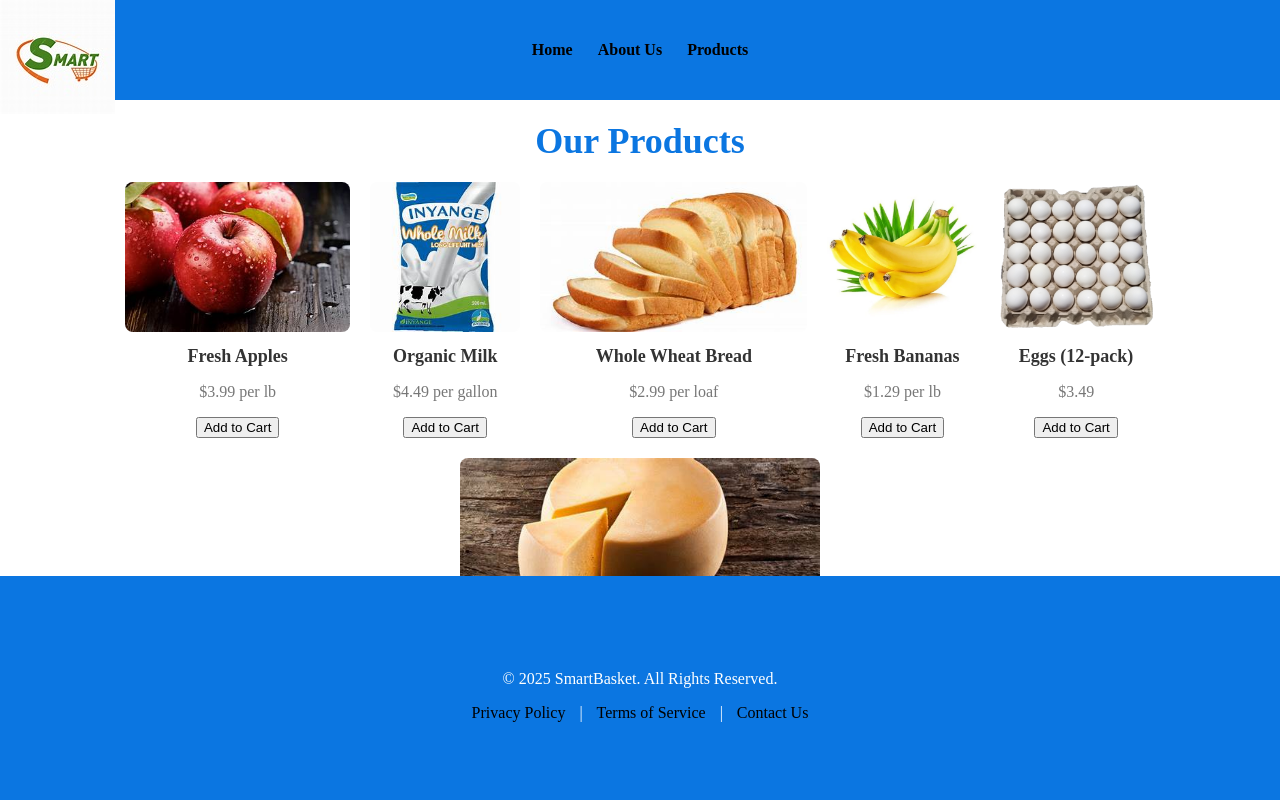
After one commit to Eulalienduhuye/Inventory-management-system, a PHP site: page /products.html in a window 1280 px wide. The commit adds this page. Run offline with PHP 8.4, Linux system fonts and the light colour scheme.

Commit message:
product page

```diff
--- a/home.html
+++ b/home.html
@@ -17,7 +17,6 @@
         <div><a href="home.html">Home</a></div>
         <div><a href="about_us.html">About Us</a></div>
         <div><a href="products.html">Products</a></div>
-        <div><a href="contact.html">Contact</a></div>
         <div class="button"> <button><a href="login.html">Login</a></button></div>
         <div class="button1"> <button><a href="signup.html">Sign Up</a></button></div>
       </div>
@@ -46,7 +45,8 @@
       <div class="footer-links">
         <a href="privacy.html">Privacy Policy</a> |
         <a href="terms.html">Terms of Service</a> |
-        <a href="contact.html">Contact Us</a>
+        <a href="contact.html">Contact</a>
+
       </div>
     </div>
   </footer>
--- /dev/null
+++ b/products.html
@@ -0,0 +1,85 @@
+<!DOCTYPE html>
+<html lang="en">
+<head>
+  <meta charset="UTF-8">
+  <meta name="viewport" content="width=device-width, initial-scale=1.0">
+  <title>Products - SmartBasket</title>
+  <link rel="stylesheet" href="style.css">
+</head>
+<body>
+  <header>
+    <nav>
+      <div>
+        <div class="logo">
+          <img src="./images/logo.jpeg" alt="SmartBasket Logo">
+        </div>
+        <div><a href="home.html">Home</a></div>
+        <div><a href="about_us.html">About Us</a></div>
+        <div><a href="products.html">Products</a></div>
+
+      </div>
+    </nav>
+  </header>
+
+  <main>
+    <section class="products-section">
+      <h1>Our Products</h1>
+      <div class="products-container">
+        <!-- Product 1 -->
+        <div class="product-card">
+          <img src="./images/product1.jpeg" alt="Product 1">
+          <h3>Fresh Apples</h3>
+          <p>$3.99 per lb</p>
+          <button class="add-to-cart">Add to Cart</button>
+        </div>
+        <!-- Product 2 -->
+        <div class="product-card">
+          <img src="./images/product2.jpeg" alt="Product 2">
+          <h3>Organic Milk</h3>
+          <p>$4.49 per gallon</p>
+          <button class="add-to-cart">Add to Cart</button>
+        </div>
+        <!-- Product 3 -->
+        <div class="product-card">
+          <img src="./images/product3.jpeg" alt="Product 3">
+          <h3>Whole Wheat Bread</h3>
+          <p>$2.99 per loaf</p>
+          <button class="add-to-cart">Add to Cart</button>
+        </div>
+        <!-- Product 4 -->
+        <div class="product-card">
+          <img src="./images/product4.webp" alt="Product 4">
+          <h3>Fresh Bananas</h3>
+          <p>$1.29 per lb</p>
+          <button class="add-to-cart">Add to Cart</button>
+        </div>
+        <!-- Product 5 -->
+        <div class="product-card">
+          <img src="./images/product5.png" alt="Product 5">
+          <h3>Eggs (12-pack)</h3>
+          <p>$3.49</p>
+          <button class="add-to-cart">Add to Cart</button>
+        </div>
+        <!-- Product 6 -->
+        <div class="product-card">
+          <img src="./images/product6.jpeg" alt="Product 6">
+          <h3>Cheddar Cheese</h3>
+          <p>$5.99 per block</p>
+          <button class="add-to-cart">Add to Cart</button>
+        </div>
+      </div>
+    </section>
+  </main>
+
+  <footer>
+    <div class="footer-container">
+      <p>&copy; 2025 SmartBasket. All Rights Reserved.</p>
+      <div class="footer-links">
+        <a href="privacy.html">Privacy Policy</a> |
+        <a href="terms.html">Terms of Service</a> |
+        <a href="contact.html">Contact Us</a>
+      </div>
+    </div>
+  </footer>
+</body>
+</html>
--- a/style.css
+++ b/style.css
@@ -64,7 +64,16 @@ h1{
   display: flex; /* Use flexbox for layout */
   justify-content: center; /* Center content horizontally */
   align-items: center; /* Center content vertically */
+  gap: 50px;
+  flex-wrap: wrap;
 
+
+
+}
+.about{
+  align-items: center;
+  justify-content: center;
+  display: flex;
 }
 h1 span{
   display: block;
@@ -133,11 +142,17 @@ footer {
   color: white;
   text-align: center;
   height: 28vh; /* Keep the height as it is */
+  width: 100%; /* Full width */
   display: flex; /* Enable flexbox */
   flex-direction: column; /* Stack content vertically */
   justify-content: center; /* Center content vertically */
   align-items: center; /* Center content horizontally */
   margin-top: 20px;
+  position: fixed;
+  bottom: 0; /* Stick to the bottom of the page */
+  left: 0;
+
+
 }
 
 .footer-container {
@@ -154,3 +169,112 @@ footer {
 .footer-links a:hover {
   text-decoration: underline;
 }
+.avatar-card {
+  display: flex;
+  align-items: center;
+  background-color: #fff;
+  padding: 12px 16px;
+  border-radius: 12px;
+  box-shadow: 0 4px 12px rgba(0,0,0,0.1);
+  max-width: 300px;
+  border: 1px solid #e0e0e0;
+  transition: box-shadow 0.3s ease;
+  margin: 10px 0;
+}
+
+.avatar-card:hover {
+  box-shadow: 0 6px 16px rgba(0,0,0,0.15);
+}
+
+.avatar-image {
+  width: 64px;
+  height: 64px;
+  border-radius: 50%;
+  overflow: hidden;
+  margin-right: 16px;
+  border: 2px solid #007bff; /* Blue border for a professional look */
+}
+
+.avatar-image img {
+  width: 100%;
+  height: 100%;
+  object-fit: cover;
+}
+
+.avatar-info {
+  display: flex;
+  flex-direction: column;
+}
+
+.avatar-name {
+  margin: 0;
+  font-size: 18px;
+  font-weight: 600;
+  color: #333;
+}
+
+.avatar-role {
+  margin: 4px 0 0;
+  font-size: 14px;
+  color: #777;
+}
+.avatar{
+  display: flex;
+  flex-wrap: wrap;
+  gap: 10px;
+  margin-top: 20px;
+  margin-bottom: 20px;
+}
+
+/* Products Section */
+.products-section {
+  padding: 20px;
+  text-align: center;
+}
+
+.products-section h1 {
+  font-size: 36px;
+  color: #0b76e1;
+  margin-bottom: 20px;
+}
+
+.products-container {
+  display: flex;
+  flex-wrap: wrap;
+  justify-content: center;
+  gap: 20px;
+}
+
+/*.product-card {
+  background-color: #fff;
+  border: 1px solid #e0e0e0;
+  border-radius: 8px;
+  box-shadow: 0 4px 8px rgba(0, 0, 0, 0.1);
+  width: 200px;
+  text-align: center;
+  padding: 15px;
+  transition: transform 0.3s ease, box-shadow 0.3s ease;
+}*/
+
+.product-card img {
+  width: 100%;
+  height: 150px;
+  object-fit: cover;
+  border-radius: 8px;
+}
+
+.product-card h3 {
+  font-size: 18px;
+  margin: 10px 0;
+  color: #333;
+}
+
+.product-card p {
+  font-size: 16px;
+  color: #777;
+}
+
+.product-card:hover {
+  transform: translateY(-5px);
+  box-shadow: 0 6px 12px rgba(0, 0, 0, 0.15);
+}
```
Also changed, not shown: about_us.html (+36 -6 lines), images/product1.jpeg (added), images/product2.jpeg (added), images/product3.jpeg (added), images/product4.webp (added), images/product5.png (added), images/product6.jpeg (added), images/product7.avif (added).
